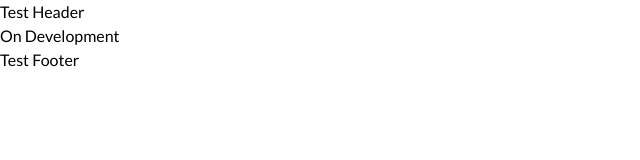
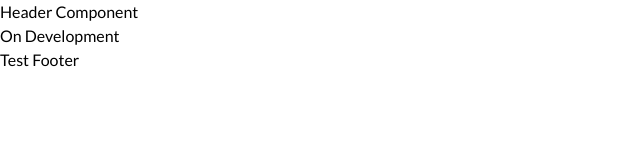
Before and after one commit to rizkraf/rizkyrafi.dev, a Nuxt app: page / in a window 1280 px wide. Shown: the top 160 px of the page, without its empty margins (0-640 px from the left). Built offline with nearby package versions, Linux system fonts and the light colour scheme.

Commit message:
feat: create layout header component

```diff
--- /dev/null
+++ b/components/layout/Header.vue
@@ -0,0 +1,3 @@
+<template>
+    <header>Header Component</header>
+</template>
--- a/layouts/default.vue
+++ b/layouts/default.vue
@@ -1,6 +1,6 @@
 <template>
   <div>
-    <header>Test Header</header>
+    <LayoutHeader />
     <slot />
     <footer>Test Footer</footer>
   </div>
```
